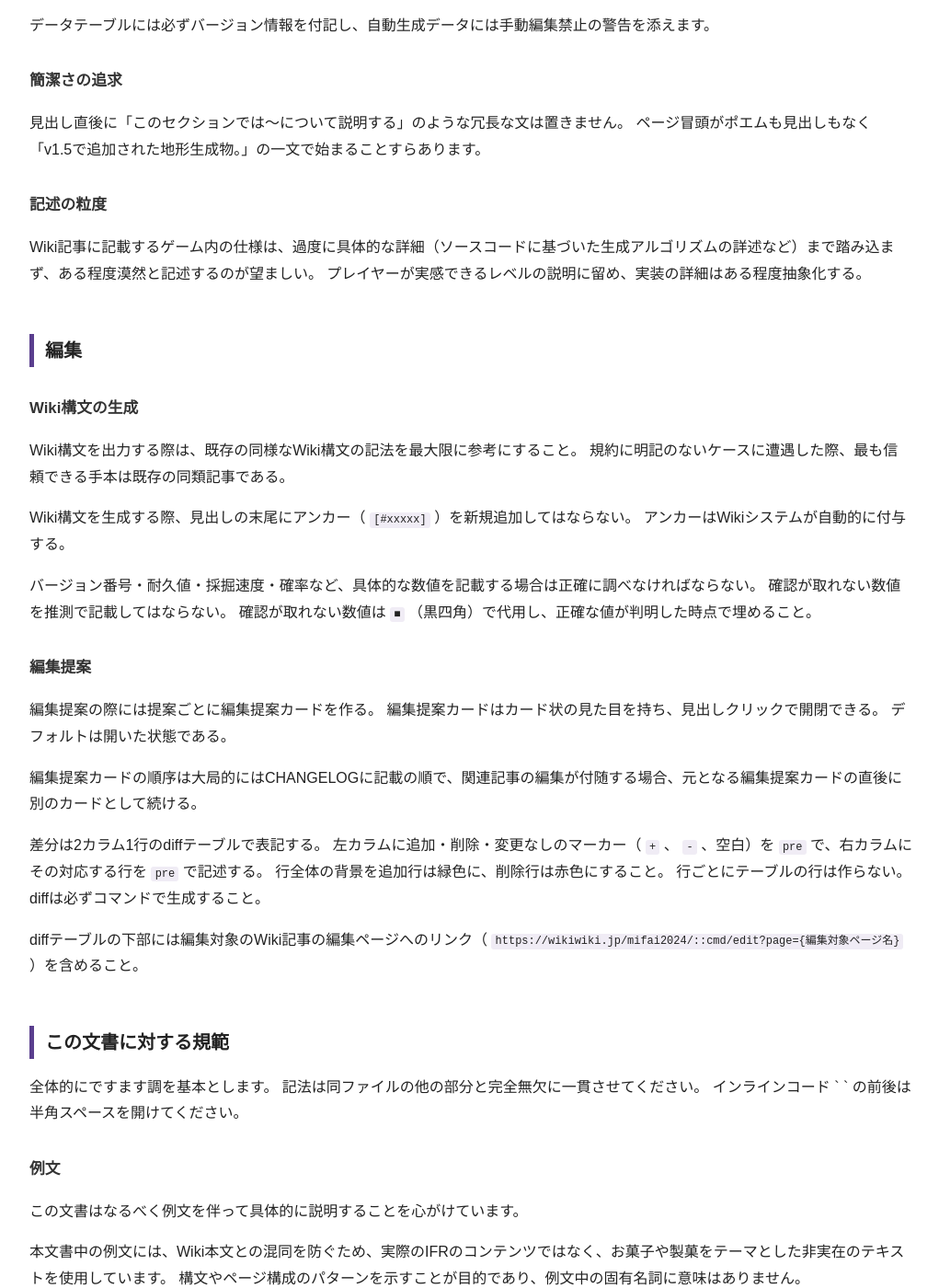
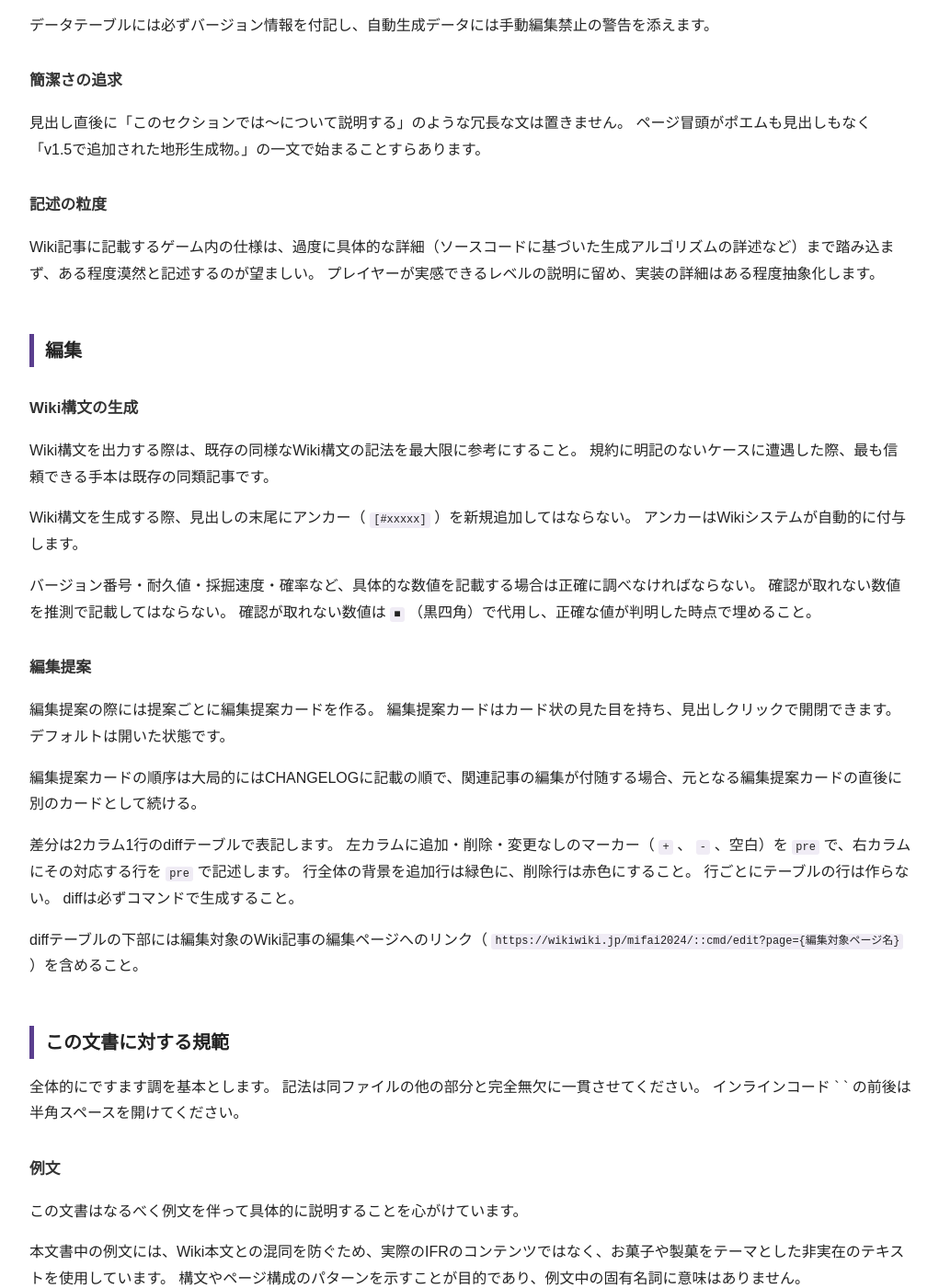
Before and after one commit to MirrgieRiana/mfku-wiki, a Jekyll site: the page built from ifrku-wiki-skill/ifrku-wiki-skill.md, in a window 1280 px wide and 1400 px high, scrolled down 15476 px. Shown: the whole window at 92% size, without its empty margins (128-1149 px from the left). Built offline with Jekyll 4.4.1, drawn with Linux system fonts in a browser that asks for light colours; some of the changed text lies outside the part shown.

Commit message:
Normalize document to polite です/ます form
Convert narrative tone from declarative (だ・である) to polite (です・ます) across ifrku-wiki-skill.md. Numerous sentences and small phrasing adjustments were made for consistency (sections on paragraphs, headings, horizontal rules, quotes, introductions, section names, editing guidance, etc.). No substantive content or structural changes intended—stylistic revisions only.

````diff
--- a/ifrku-wiki-skill/ifrku-wiki-skill.md
+++ b/ifrku-wiki-skill/ifrku-wiki-skill.md
@@ -45,14 +45,14 @@ PukiWikiでは空行が段落区切り・ブロック終端として機能しま
 ただし、カタログ形式のページ（コモン妖精など、`**` 見出しに短い説明が続くもの）では見出し直後の空行を省略するコンパクトな書式が用いられます。
 MenuBar内の `----` も空行を省略する場合があります。
 
-また、見出し直後に地の文を挟まず箇条書きが直接始まるケースもある。
-各項目が独立した事実の列挙であり、それをまとめる地の文が不要な場合に、羅列的な箇条書きが見出しの直後に来るのは自然である。
+また、見出し直後に地の文を挟まず箇条書きが直接始まるケースもあります。
+各項目が独立した事実の列挙であり、それをまとめる地の文が不要な場合に、羅列的な箇条書きが見出しの直後に来るのは自然です。
 
-改行のみ（空行なし）、空行、水平線（`----`）は、文書構造として全く異なる意味を持つ。
-改行のみは同一段落内の情報の連続を表す。
-空行は段落の区切りであり、論点の切り替えを暗示する。
-水平線はそれよりも強い明示的な話題転換を示す。
-これらの使い分けは構文上の区別だけでなく、読者に伝わる文書の区切りの強さの階層を形成している。
+改行のみ（空行なし）、空行、水平線（`----`）は、文書構造として全く異なる意味を持ちます。
+改行のみは同一段落内の情報の連続を表します。
+空行は段落の区切りであり、論点の切り替えを暗示します。
+水平線はそれよりも強い明示的な話題転換を示します。
+これらの使い分けは構文上の区別だけでなく、読者に伝わる文書の区切りの強さの階層を形成しています。
 
 ### 見出し
 
@@ -67,8 +67,8 @@ MenuBar内の `----` も空行を省略する場合があります。
 *** カカオ豆からの精製 [#c9d0e1f2]
 ```
 
-見出しレベルに絶対的な固定の意味はなく、そのページ内でサブセクション分割が必要になったときに見出しレベルが1段深くなるという相対的な構造である。
-たとえば、複合アイテムページでは `*` がアイテム単位の区切りに使われ `**` が各アイテム内の機能セクションを担うが、単独アイテムページでは `*` が「入手」「用途」「余談」のような機能的セクション分割に直接使われ `**` は存在しないこともある。
+見出しレベルに絶対的な固定の意味はなく、そのページ内でサブセクション分割が必要になったときに見出しレベルが1段深くなるという相対的な構造です。
+たとえば、複合アイテムページでは `*` がアイテム単位の区切りに使われ `**` が各アイテム内の機能セクションを担いますが、単独アイテムページでは `*` が「入手」「用途」「余談」のような機能的セクション分割に直接使われ `**` は存在しないこともあります。
 
 `***` は、システムページの小カテゴリ分割、複合ページ内の用途細分化、ツール性能のサブ分類、考察ページの「関連」セクション内での項目列挙など、上位セクションをさらに細分する必要がある場面で広く使われます。
 
@@ -115,8 +115,8 @@ MenuBar内の `----` も空行を省略する場合があります。
 このように水平線を挟んで異質な話題が並置されます。
 考察ページでは「引用A → 分析A → ---- → 引用B → 分析B → ---- → まとめ」というリズムを形成し、1つのセクション見出しの中に複数の独立した話題を収容します。
 
-なお、セクション内のトピック転換には水平線が多用されるが、段落および段落に付随する箇条書きのグループ同士が、水平線を伴わず空行のみで分離されるケースも広く存在する。
-水平線が明示的な話題転換を示すのに対し、空行のみの分離は同一話題内での段落の切れ目や補足情報の付加など、水平線ほど強くない区切りとして機能している。
+なお、セクション内のトピック転換には水平線が多用されますが、段落および段落に付随する箇条書きのグループ同士が、水平線を伴わず空行のみで分離されるケースも広く存在します。
+水平線が明示的な話題転換を示すのに対し、空行のみの分離は同一話題内での段落の切れ目や補足情報の付加など、水平線ほど強くない区切りとして機能しています。
 
 ### 引用
 
@@ -135,7 +135,7 @@ MenuBar内の `----` も空行を省略する場合があります。
 > -- 製パン技術 - 基礎教本
 ```
 
-原文に空行がある引用を再現する場合は、`> 　`（大なり記号、半角スペース、全角スペース）と書くことで引用ブロックを途切れさせずに空行を表現できる。
+原文に空行がある引用を再現する場合は、`> 　`（大なり記号、半角スペース、全角スペース）と書くことで引用ブロックを途切れさせずに空行を表現できます。
 
 ### テーブル
 
@@ -229,16 +229,16 @@ Wiki本文では常体（だ・である調）を一貫して使用し、敬体
 `v` + 数字でバージョンを表記します。
 KUフォーク（MF24KU / IFR25KU）のバージョンには `ku` サフィックスを付け（`v15ku`、`v21.3ku`）、本家MirageFairy2024のバージョンには付けません（`v11`、`v19`）。
 ページ見出しでは `日本語名（英語名）` の形式で英名を併記し、漢字表記がある場合は「漢字表記は○○。」と一文で明記します。
-英名が併記されるのは、英語の訳文が設定されているコンテンツである。
+英名が併記されるのは、英語の訳文が設定されているコンテンツです。
 
 ### 導入文のパターン
 
-導入文には以下のような傾向が見られる。
-これは厳密な規約ではなく、既存ページに見られるパターンの整理である。
+導入文には以下のような傾向が見られます。
+これは厳密な規約ではなく、既存ページに見られるパターンの整理です。
 
-MOD追加アイテムでは、追加バージョンとTierまたはカテゴリを簡潔に述べる一文で始める傾向がある。
-バニラ素材の場合は「バニラの素材。」とのみ書く。
-それ以外にも多様なバリエーションが存在する。
+MOD追加アイテムでは、追加バージョンとTierまたはカテゴリを簡潔に述べる一文で始める傾向があります。
+バニラ素材の場合は「バニラの素材。」とのみ書きます。
+それ以外にも多様なバリエーションが存在します。
 
 ```
 v2.0で追加されたTier2の焼き菓子。
@@ -248,9 +248,9 @@ v1.5で追加された素材。
 v○○で追加された製法。
 ```
 
-バニラにおいて自明な仕様（入手方法・基本的な使い方等）は、ページ全体を通じて省略し、MODによる差分や特筆事項のみを記述する傾向がある。
-バニラ素材のページでは入手セクション自体を設けないのが通例である。
-ただし、MOD文脈で記述する意義がある場合は敢えて書かれることもある。
+バニラにおいて自明な仕様（入手方法・基本的な使い方等）は、ページ全体を通じて省略し、MODによる差分や特筆事項のみを記述する傾向があります。
+バニラ素材のページでは入手セクション自体を設けないのが通例です。
+ただし、MOD文脈で記述する意義がある場合は敢えて書かれることもあります。
 
 ### 比較による説明
 
@@ -286,8 +286,8 @@ v○○で追加された製法。
 > -- 菓子科学入門 - 第3章
 ```
 
-出典行の構造は「ハイフンの前＝引用元（誰が/何が言ったか）」「ハイフンの後＝所在（どこに書いてあるか）」である。
-具体的には以下のパターンがある。
+出典行の構造は「ハイフンの前＝引用元（誰が/何が言ったか）」「ハイフンの後＝所在（どこに書いてあるか）」です。
+具体的には以下のパターンがあります。
 
 - 出典名のみ：`> -- 菓子研究所`
 - 出典名 - URL：`> -- 菓子研究所 - https://w.atwiki.jp/...`
@@ -306,9 +306,9 @@ v○○で追加された製法。
 このWikiのページには、要素の出現順序に明確な設計思想があります。
 「世界観上の位置づけ → ゲーム内の実用情報 → メタ情報」という大きな流れです。
 
-あるカテゴリの記事に一貫して現れるセクション名（「入手」「用途」「余談」等）は本章で独立したセクションとして詳述する。
-出現が少ないセクション名は「その他のセクション名」で一括して触れる。
-ここに列挙されていないセクション名であっても、必要に応じて使用してよい。
+あるカテゴリの記事に一貫して現れるセクション名（「入手」「用途」「余談」等）は本章で独立したセクションとして詳述します。
+出現が少ないセクション名は「その他のセクション名」で一括して触れます。
+ここに列挙されていないセクション名であっても、必要に応じて使用して構いません。
 
 ### アイテムページの要素出現順序
 
@@ -376,8 +376,8 @@ v2.0で追加されたTier2の焼き菓子。      ← 導入文
 複合ページ内では、考察セクションは素材本体側に付属する傾向があり、そこから派生するツール側には付きません。
 ページ末尾の「余談」は素材系列全体に共通するメタ情報を集約する場合があります。
 
-セクションは見出しだけで中身が空でもよい。
-バニラおよびバニラ準拠の素材アイテムにはポエムが設定されていないため、セクション内に特筆すべきことが無ければ名前だけの記載になる場合がある。
+セクションは見出しだけで中身が空でも構いません。
+バニラおよびバニラ準拠の素材アイテムにはポエムが設定されていないため、セクション内に特筆すべきことが無ければ名前だけの記載になる場合があります。
 
 ### 概念ページの要素出現順序
 
@@ -437,7 +437,7 @@ v2.0で追加されたTier2の焼き菓子。      ← 導入文
 計算式がある場合は整形済みテキスト（行頭半角スペース）で記述されます。
 「考察」セクションと「余談」セクションの両方を持つことがあり、前者はゲーム内設定の世界観的意味づけを、後者はバージョン間の変遷やメタ情報を扱います。
 
-`#contents` がページ最上部に配置されるレイアウトの場合、目次とトップレベルの本文との間に水平線（`----`）が挟まることがある。
+`#contents` がページ最上部に配置されるレイアウトの場合、目次とトップレベルの本文との間に水平線（`----`）が挟まることがあります。
 
 ### データ一覧ページの構成
 
@@ -447,9 +447,9 @@ v2.0で追加されたTier2の焼き菓子。      ← 導入文
 
 ### フェアリークエスト記事の構成
 
-フェアリークエストの個別ページは固有のテンプレートを持つ。
-導入文は「v○で追加されたフェアリークエスト。」の形で始まり、「クエスト」→「取引」→「全文」の3セクションがこの順序で続く。
-全文セクションでは日本語テキストの後に水平線を挟んで英語テキストが置かれる。
+フェアリークエストの個別ページは固有のテンプレートを持ちます。
+導入文は「v○で追加されたフェアリークエスト。」の形で始まり、「クエスト」→「取引」→「全文」の3セクションがこの順序で続きます。
+全文セクションでは日本語テキストの後に水平線を挟んで英語テキストが置かれます。
 
 ### 水平線の出現パターンの類型化
 
@@ -550,7 +550,7 @@ v3.0から店売りでも入手可能になった。
 
 ### 「クエスト」「取引」「全文」セクション
 
-クエスト・取引・全文は、NPCクエスト関連のページにこの順序で現れることが多い。
+クエスト・取引・全文は、NPCクエスト関連のページにこの順序で現れることが多いです。
 クエストではクエスト進行の解説、取引では報酬と要求の要約、全文ではフレーバーテキスト全体の引用を行います。
 全文は単独で出現する場合もあります（イベントページなど）。
 
@@ -583,7 +583,7 @@ v3時点では耐火レンガの唯一の入手先。
 出現は少ないが、ブロック・構造物・地形ページで、導入文の直後に置かれます。
 テクスチャの特徴や設置時の外観変化を述べます。
 視覚的な情報だけでなく、踏んだときの音など聴覚的な情報もこのセクションに含まれます。
-外観系のセクション名には「外観」「見た目」「外見」の表記ゆれが存在する。
+外観系のセクション名には「外観」「見た目」「外見」の表記ゆれが存在します。
 
 ```
 ** 見た目 [#アンカー]
@@ -636,11 +636,11 @@ v12から、動作が実質的に4倍に強化された。
 [[前作>URL]]にも同名のブロックが存在するが、レシピは異なる。
 ```
 
-余談セクション内で現実世界の概念や用語に言及する際は、Wikipediaへのリンクを出典として付すことが多い。
+余談セクション内で現実世界の概念や用語に言及する際は、Wikipediaへのリンクを出典として付すことが多いです。
 
 ### 「関連」セクション
 
-まれなセクションである。
+まれなセクションです。
 概念ページでは、考察対象に関連するアイテムを `***` 見出しで1つずつ挙げてポエムを引用・分析する形で使われます。
 システムページでは関連する仕様を地の文で簡潔に紹介する形です。
 
@@ -664,9 +664,9 @@ v12から、動作が実質的に4倍に強化された。
 
 ### その他のセクション名
 
-上記以外にも、「ドロップアイテム」「栽培」「解説」「歴史」「公式Webサイトによる説明」など、出現が少ないセクション名が存在する。
-これらは個別に詳述するほどの一貫性はないが、必要に応じて使用してよい。
-新しいセクション名の自然な誕生を妨げないよう、ここに列挙されていないセクション名であっても適切であれば使用できる。
+上記以外にも、「ドロップアイテム」「栽培」「解説」「歴史」「公式Webサイトによる説明」など、出現が少ないセクション名が存在します。
+これらは個別に詳述するほどの一貫性はありませんが、必要に応じて使用して構いません。
+新しいセクション名の自然な誕生を妨げないよう、ここに列挙されていないセクション名であっても適切であれば使用できます。
 
 ## メニューバー
 
@@ -758,17 +758,17 @@ v12から、動作が実質的に4倍に強化された。
 ### 記述の粒度
 
 Wiki記事に記載するゲーム内の仕様は、過度に具体的な詳細（ソースコードに基づいた生成アルゴリズムの詳述など）まで踏み込まず、ある程度漠然と記述するのが望ましい。
-プレイヤーが実感できるレベルの説明に留め、実装の詳細はある程度抽象化する。
+プレイヤーが実感できるレベルの説明に留め、実装の詳細はある程度抽象化します。
 
 ## 編集
 
 ### Wiki構文の生成
 
 Wiki構文を出力する際は、既存の同様なWiki構文の記法を最大限に参考にすること。
-規約に明記のないケースに遭遇した際、最も信頼できる手本は既存の同類記事である。
+規約に明記のないケースに遭遇した際、最も信頼できる手本は既存の同類記事です。
 
 Wiki構文を生成する際、見出しの末尾にアンカー（ `[#xxxxx]` ）を新規追加してはならない。
-アンカーはWikiシステムが自動的に付与する。
+アンカーはWikiシステムが自動的に付与します。
 
 バージョン番号・耐久値・採掘速度・確率など、具体的な数値を記載する場合は正確に調べなければならない。
 確認が取れない数値を推測で記載してはならない。
@@ -777,13 +777,13 @@ Wiki構文を生成する際、見出しの末尾にアンカー（ `[#xxxxx]`
 ### 編集提案
 
 編集提案の際には提案ごとに編集提案カードを作る。
-編集提案カードはカード状の見た目を持ち、見出しクリックで開閉できる。
-デフォルトは開いた状態である。
+編集提案カードはカード状の見た目を持ち、見出しクリックで開閉できます。
+デフォルトは開いた状態です。
 
 編集提案カードの順序は大局的にはCHANGELOGに記載の順で、関連記事の編集が付随する場合、元となる編集提案カードの直後に別のカードとして続ける。
 
-差分は2カラム1行のdiffテーブルで表記する。
-左カラムに追加・削除・変更なしのマーカー（ `+` 、 `-` 、空白）を `pre` で、右カラムにその対応する行を `pre` で記述する。
+差分は2カラム1行のdiffテーブルで表記します。
+左カラムに追加・削除・変更なしのマーカー（ `+` 、 `-` 、空白）を `pre` で、右カラムにその対応する行を `pre` で記述します。
 行全体の背景を追加行は緑色に、削除行は赤色にすること。
 行ごとにテーブルの行は作らない。
 diffは必ずコマンドで生成すること。
````
